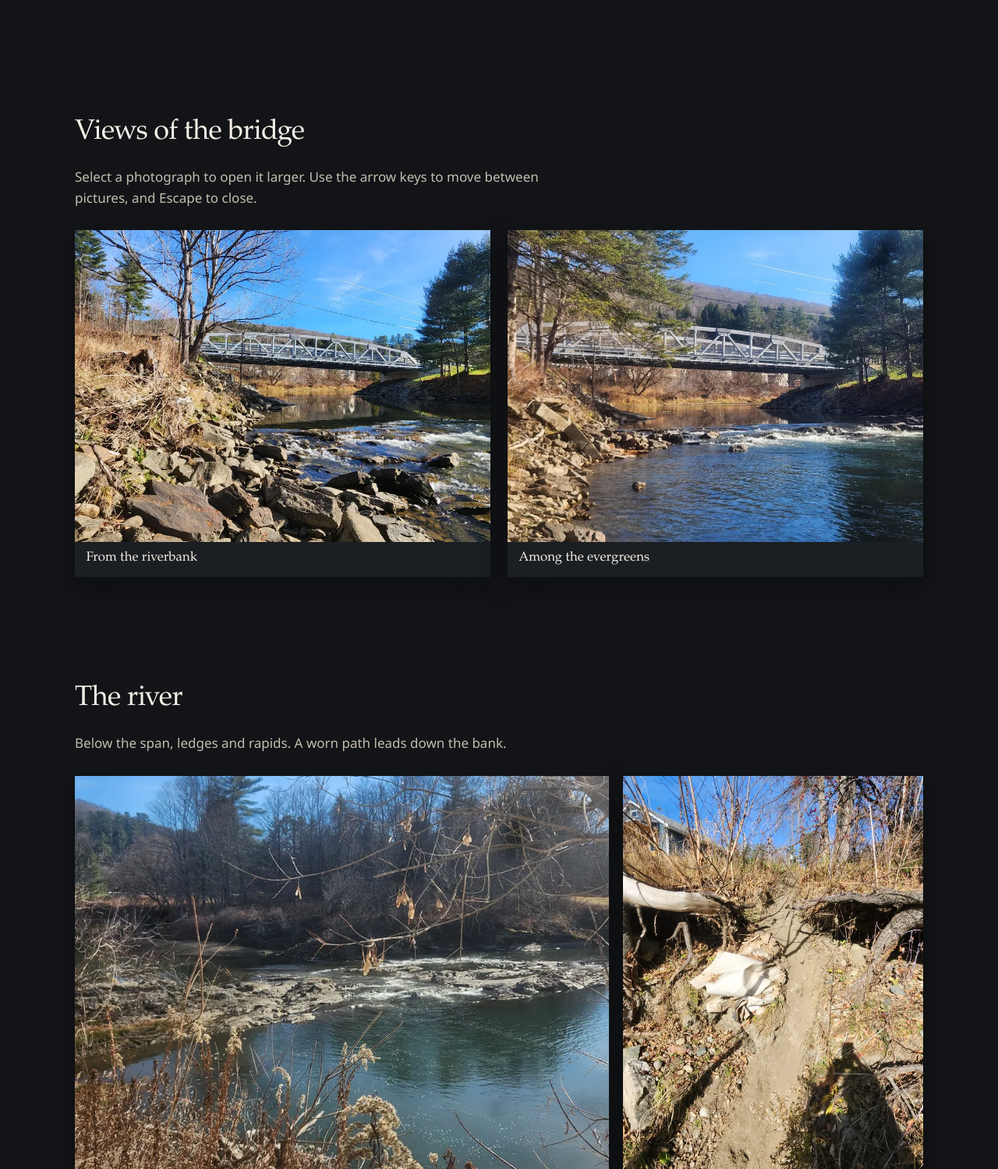
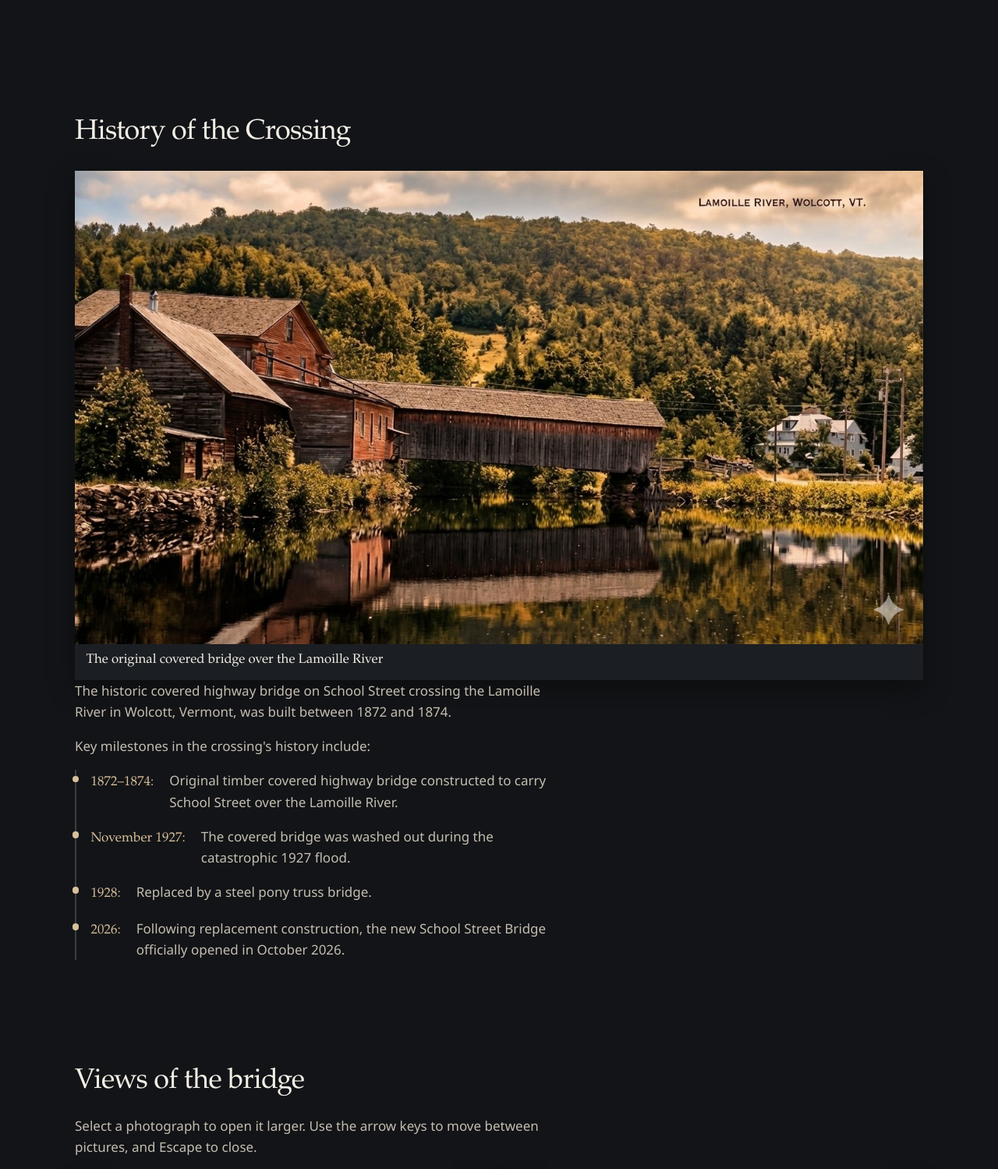
Before and after one commit to wheeleb/bridge-site, a plain HTML site: page index.html in a window 1280 px wide. Shown: the part 1290-2789 px from the top of the page at 78% size. Drawn offline with Linux system fonts and the light colour scheme.

Commit message:
Add a history section for the covered bridge.
Place the Lamoille River photograph with the other images and describe the School Street crossing timeline before the current views.

Co-authored-by: wheeleb <wheeleb@users.noreply.github.com>

```diff
--- a/css/styles.css
+++ b/css/styles.css
@@ -25,6 +25,7 @@
 
 html {
   scroll-behavior: smooth;
+  scroll-padding-top: 6.5rem;
 }
 
 html,
@@ -198,6 +199,66 @@ a:hover {
   max-width: var(--measure);
 }
 
+/* History */
+
+.history-photo {
+  margin: 0 0 1.75rem;
+}
+
+.gallery-item.history-photo img {
+  aspect-ratio: 1376 / 768;
+  object-fit: cover;
+}
+
+.history-copy {
+  max-width: var(--measure);
+}
+
+.history-copy p {
+  color: var(--muted);
+}
+
+.timeline {
+  list-style: none;
+  margin: 0;
+  padding: 0;
+}
+
+.timeline li {
+  display: grid;
+  grid-template-columns: 1fr;
+  gap: 0.15rem;
+  position: relative;
+  margin: 0;
+  padding: 0 0 1.05rem 1.15rem;
+  border-left: 2px solid var(--line);
+  color: var(--muted);
+}
+
+.timeline li:last-child {
+  padding-bottom: 0;
+}
+
+.timeline li::before {
+  content: "";
+  position: absolute;
+  left: -0.34rem;
+  top: 0.45rem;
+  width: 0.55rem;
+  height: 0.55rem;
+  border-radius: 50%;
+  background: var(--accent);
+}
+
+.timeline-when {
+  color: var(--accent);
+  font-family: var(--font-serif);
+}
+
+.timeline-what {
+  min-width: 0;
+}
+
 /* Gallery */
 
 .gallery-grid {
@@ -349,6 +410,12 @@ a:hover {
   border-color: var(--accent);
 }
 
+@media (min-width: 700px) {
+  html {
+    scroll-padding-top: 3.4rem;
+  }
+}
+
 @media (min-width: 640px) {
   .gallery-grid {
     grid-template-columns: 1fr 1fr;
@@ -366,6 +433,16 @@ a:hover {
 
   .section {
     padding: 4.25rem 2rem;
+  }
+
+  .timeline li {
+    grid-template-columns: max-content 1fr;
+    column-gap: 1.25rem;
+    align-items: baseline;
+  }
+
+  .timeline-when {
+    white-space: nowrap;
   }
 }
 
--- a/index.html
+++ b/index.html
@@ -32,6 +32,7 @@
   <nav class="site-nav" aria-label="Page">
     <div class="site-nav-inner">
       <a href="#intro">About the photographs</a>
+      <a href="#history">History of the crossing</a>
       <a href="#gallery">Views of the bridge</a>
       <a href="#river">The river</a>
     </div>
@@ -50,6 +51,44 @@
         <p>
           What is visible in these pictures is all that is stated here.
         </p>
+      </div>
+    </section>
+
+    <section id="history" class="section history" aria-labelledby="history-heading">
+      <div class="section-head">
+        <h2 id="history-heading">History of the Crossing</h2>
+      </div>
+      <button type="button" class="gallery-item history-photo" data-full-jpg="images/full/covered-bridge-history.jpg" data-caption="The original covered bridge over the Lamoille River" data-alt="A historic red timber covered bridge and mill buildings reflected in the Lamoille River.">
+        <img
+          src="images/thumbs/covered-bridge-history.jpg"
+          srcset="images/thumbs/covered-bridge-history.jpg 800w, images/full/covered-bridge-history.jpg 1376w"
+          sizes="(min-width: 960px) 68rem, (min-width: 640px) calc(100vw - 4rem), calc(100vw - 2.5rem)"
+          alt="A historic red timber covered bridge and mill buildings reflected in the Lamoille River."
+          width="800"
+          height="447">
+        <span class="gallery-caption">The original covered bridge over the Lamoille River</span>
+      </button>
+      <div class="history-copy">
+        <p>The historic covered highway bridge on School Street crossing the Lamoille River in Wolcott, Vermont, was built between 1872 and 1874.</p>
+        <p>Key milestones in the crossing's history include:</p>
+        <ol class="timeline">
+          <li>
+            <span class="timeline-when">1872–1874:</span>
+            <span class="timeline-what">Original timber covered highway bridge constructed to carry School Street over the Lamoille River.</span>
+          </li>
+          <li>
+            <span class="timeline-when">November 1927:</span>
+            <span class="timeline-what">The covered bridge was washed out during the catastrophic 1927 flood.</span>
+          </li>
+          <li>
+            <span class="timeline-when">1928:</span>
+            <span class="timeline-what">Replaced by a steel pony truss bridge.</span>
+          </li>
+          <li>
+            <span class="timeline-when">2026:</span>
+            <span class="timeline-what">Following replacement construction, the new School Street Bridge officially opened in October 2026.</span>
+          </li>
+        </ol>
       </div>
     </section>
 
```
Also changed, not shown: images/full/covered-bridge-history.jpg (added), images/thumbs/covered-bridge-history.jpg (added).
